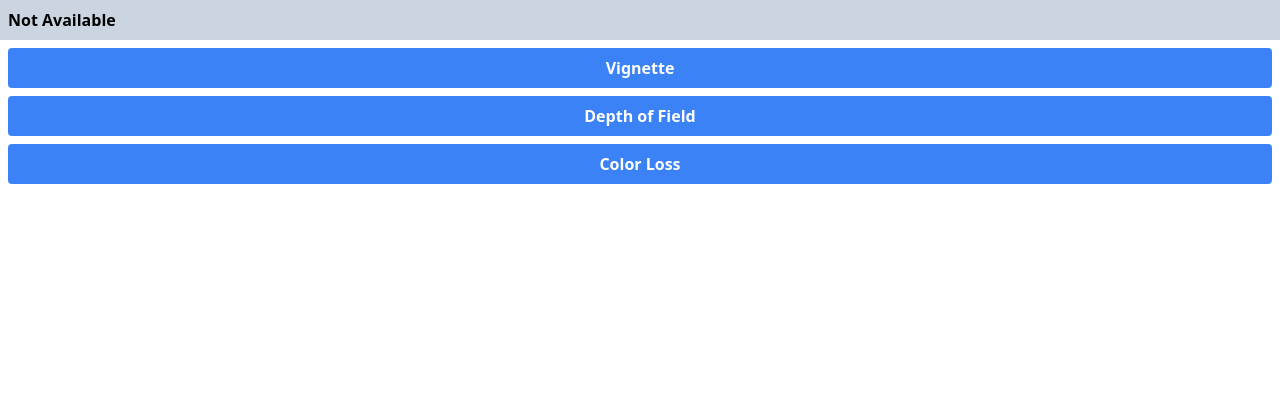
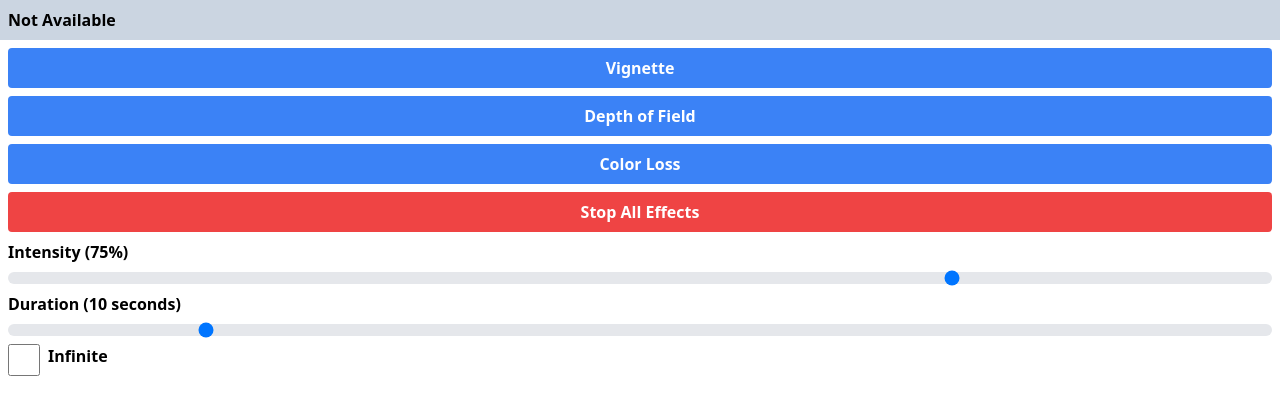
Before and after one commit to SG-Stress-Simulation/remote, a React (Vite) app: page / in a window 1280 px wide. Shown: the top 414 px of the page. Built offline with nearby package versions, Linux system fonts and the light colour scheme; no server answers.

Commit message:
bring new game API features to frontend, duration, intensity etc.

```diff
--- a/src/App.tsx
+++ b/src/App.tsx
@@ -10,6 +10,10 @@ function App() {
     port: 5555,
   });
 
+  const [intensity, setIntensity] = useState(0.75);
+  const [duration, setDuration] = useState(10);
+  const [inifinite, setInfinite] = useState(false);
+
   return (
     <div className="flex flex-col">
       <div className="p-2 bg-slate-300">
@@ -18,19 +22,61 @@ function App() {
       <div className="flex flex-col gap-2 p-2">
         <ActionButton
           label="Vignette"
-          networkSettings={networkSettings}
           path="StartVignette"
+          intensity={intensity}
+          duration={duration}
+          inifinite={inifinite}
         />
         <ActionButton
           label="Depth of Field"
-          networkSettings={networkSettings}
           path="StartDOF"
+          intensity={intensity}
+          duration={duration}
+          inifinite={inifinite}
         />
         <ActionButton
           label="Color Loss"
-          networkSettings={networkSettings}
           path="StartColorLoss"
+          intensity={intensity}
+          duration={duration}
+          inifinite={inifinite}
         />
+        <ActionButton
+          style="danger"
+          label="Stop All Effects"
+          path="StopEffects"
+          actionWithoutParams
+        />
+        <p className="font-bold">Intensity ({intensity * 100}%) </p>
+        <input
+          className="w-full bg-gray-200 rounded-lg appearance-none cursor-pointer dark:bg-gray-300  range-lg  h-3 "
+          type="range"
+          min="0"
+          max="1"
+          step="0.01"
+          value={intensity}
+          onChange={(e) => setIntensity(parseFloat(e.target.value))}
+        />
+        <p className="font-bold">Duration ({duration} seconds)</p>
+        <input
+          className="w-full bg-gray-200 rounded-lg appearance-none cursor-pointer dark:bg-gray-300  range-lg  h-3 "
+          type="range"
+          disabled={inifinite}
+          min="1"
+          max="60"
+          step="1"
+          value={duration}
+          onChange={(e) => setDuration(parseInt(e.target.value))}
+        />
+        <div className="flex flex-row gap-2">
+          <input
+            className="w-8 h-8"
+            type="checkbox"
+            checked={inifinite}
+            onChange={(e) => setInfinite(e.target.checked)}
+          />
+          <p className="font-bold">Infinite</p>
+        </div>
       </div>
     </div>
   );
--- a/src/components/ActionButton.tsx
+++ b/src/components/ActionButton.tsx
@@ -4,11 +4,34 @@ import { NetworkSettings } from "../types/NetworkSettings";
 type Props = {
   label: string;
   path: string;
+  inifinite?: boolean;
+  duration?: number;
+  intensity?: number;
+  style?: "normal" | "danger";
+  actionWithoutParams?: boolean;
 };
 
-export default function ActionButton({ label, path }: Props) {
+export default function ActionButton({
+  label,
+  path,
+  style = "normal",
+  inifinite = false,
+  duration = 10,
+  intensity = 0.75,
+  actionWithoutParams = false,
+}: Props) {
+  function requestUriBuilder() {
+    const uri = `/${path}?infinite=${encodeURIComponent(
+      inifinite
+    )}&duration=${encodeURIComponent(duration)}&intensity=${encodeURIComponent(
+      intensity
+    )}`;
+    console.log(uri);
+    return uri;
+  }
+
   function triggerAction() {
-    fetch(`/${path}`, {
+    fetch(actionWithoutParams ? `/${path}` : requestUriBuilder(), {
       method: "GET",
     }).then((response) => {
       if (response.ok) {
@@ -19,9 +42,18 @@ export default function ActionButton({ label, path }: Props) {
     });
   }
 
+  function selectStyle() {
+    switch (style) {
+      case "normal":
+        return "bg-blue-500 hover:bg-blue-700";
+      case "danger":
+        return "bg-red-500 hover:bg-red-700";
+    }
+  }
+
   return (
     <button
-      className="bg-blue-500 hover:bg-blue-700 text-white font-bold py-2 px-4 rounded"
+      className={`${selectStyle()} text-white font-bold py-2 px-4 rounded`}
       onClick={triggerAction}
     >
       {label}
```
